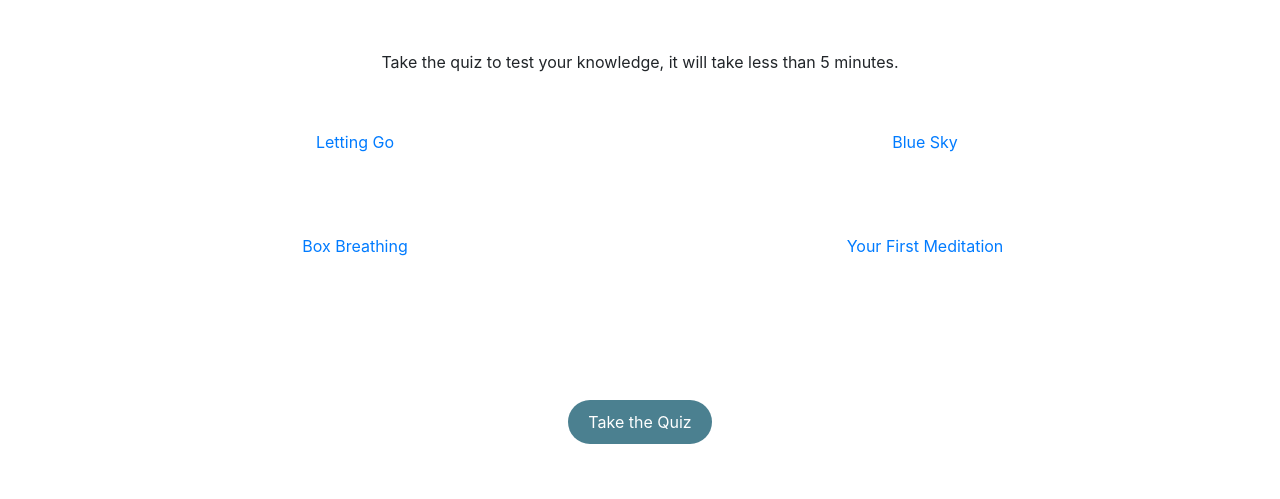
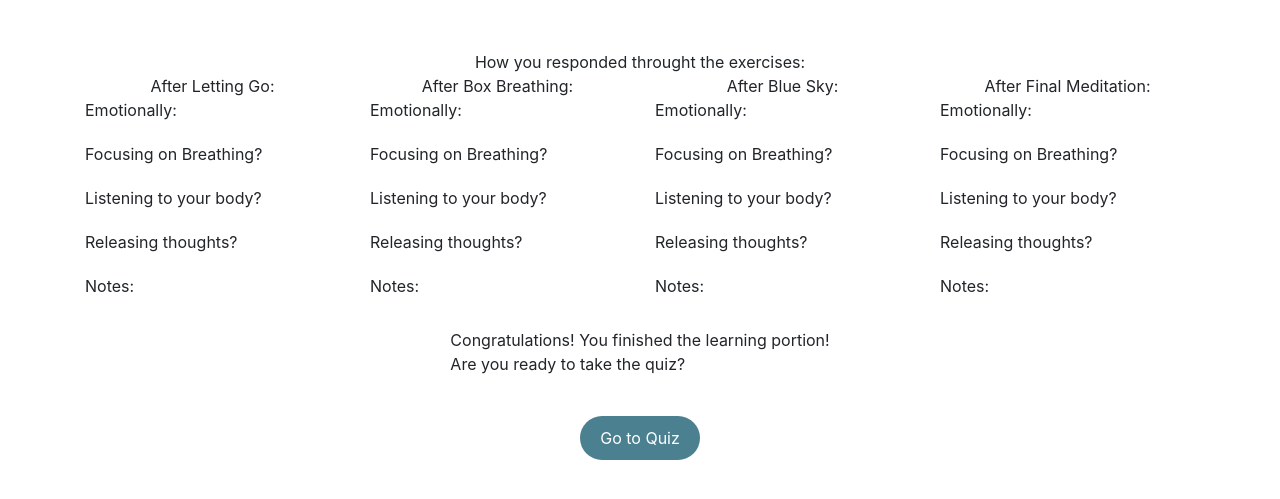
Before and after one commit to Alexsouthwick/UIproject, a Flask app: page /learning/end in a window 1280 px wide. Shown: the part 60-559 px from the top of the page. Run offline with Flask 2, Linux system fonts and the light colour scheme; some libraries are stand-ins or nearby versions.

Commit message:
Added report page

```diff
--- a/server.py
+++ b/server.py
@@ -127,7 +127,7 @@
 
 @app.route('/learning/end')
 def learning_end():
-   return render_template('learning_end.html')
+   return render_template('learning_end.html', reports=reports)
 
 @app.route('/quiz/start')
 def quiz_start():
@@ -193,6 +193,7 @@
 def report(id=None):
    module = modules[id]
    return render_template('report.html', module=module)
+
 @app.route('/report/submit', methods=['GET', 'POST'])
 def submit():
    global reports
@@ -206,7 +207,7 @@
    thoughts = report["thoughts"]
    feelings = report["feelings"]
    new_report = {"id": report_id, "breathing":breathing, "body": body,
-    "thoughts":thoughts,"new_report": new_report,"notes":notes,
+    "thoughts":thoughts,"notes":notes,
    "feelings":feelings }
    reports[report_id] = new_report
    print(reports)
--- a/static/learning.js
+++ b/static/learning.js
@@ -4,8 +4,4 @@
         console.log(next)
         window.location.href = "/report/" + module["id"]
     });
-
-    $("#takeQuizBtn").click(function() {
-        window.location.href = "/quiz/start"
-    });
 })
--- /dev/null
+++ b/static/learning_end.js
@@ -0,0 +1,63 @@
+$(document).ready(function(){
+    console.log(reports)
+    let let_report = reports["1"]
+    let bre_report = reports["2"]
+    let sky_report = reports["3"]
+    let fin_report = reports["4"]
+    for(let k in reports){
+        let report = reports[k]
+        let new_feel = ""
+        if (report["feelings"] < 0 && report["feelings"] > -5){
+            new_feel = "Slightly Agitated"
+        }
+        else if(report["feelings"] > 0 && report["feelings"] < 5){
+            new_feel = "Slightly Relaxed"
+        }
+        else if(report["feelings"] == 0){
+            new_feel = "The Same"
+        }
+        else if(report["feelings"] == -5){
+            new_feel = "Agitated"
+        }
+        else if(report["feelings"] == 5){
+            new_feel = "Relaxed"
+        }
+        let new_breath = report["breathing"].toString()
+        let new_body = report["body"].toString()
+        let new_thoughts = report["thoughts"].toString()
+        let new_notes = report["notes"]
+        if (k == "1"){
+            $("#let_feel").append(new_feel)
+            $("#let_bre").append(new_breath)
+            $("#let_bod").append(new_body)
+            $("#let_tho").append(new_thoughts)
+            $("#let_notes").append(new_notes)
+        }
+        if (k == "2"){
+            $("#bre_feel").append(new_feel)
+            $("#bre_bre").append(new_breath)
+            $("#bre_bod").append(new_body)
+            $("#bre_tho").append(new_thoughts)
+            $("#bre_notes").append(new_notes)
+        }
+        if (k == "3"){
+            $("#sky_feel").append(new_feel)
+            $("#sky_bre").append(new_breath)
+            $("#sky_bod").append(new_body)
+            $("#sky_tho").append(new_thoughts)
+            $("#sky_notes").append(new_notes)
+        }
+        if (k == "4"){
+            $("#fin_feel").append(new_feel)
+            $("#fin_bre").append(new_breath)
+            $("#fin_bod").append(new_body)
+            $("#fin_tho").append(new_thoughts)
+            $("#fin_notes").append(new_notes)
+        }
+
+    }
+
+    $("#takeQuizBtn").click(function() {
+        window.location.href = "/quiz/start"
+    });
+})
--- a/static/main.css
+++ b/static/main.css
@@ -207,4 +207,12 @@
 
 textarea:focus::placeholder {
     color: transparent;
-  }
+}
+
+.response{
+    margin: 10px;
+}
+
+.info{
+    margin: 10px;
+}
--- a/templates/learning_end.html
+++ b/templates/learning_end.html
@@ -2,26 +2,111 @@
 
 {% block content %}
 
-<script type="text/javascript" src="{{ url_for('static', filename = 'learning.js') }}"></script>
+<script type="text/javascript" src="{{ url_for('static', filename = 'learning_end.js') }}"></script>
+<script>
+    let reports = {{reports|tojson}}
+</script>
 
 <div class="row">
     <div class="col-12 d-flex justify-content-center">
-        <p>Take the quiz to test your knowledge, it will take less than 5 minutes.</p>
+        How you responded throught the exercises:
     </div>
 </div>
-<div class="row" id="returnTo">
-    <div class="col-6 d-flex flex-column align-items-center">
-        <a href="#">Letting Go</a>
-        <a href="#">Box Breathing</a>
+<div class="row">
+    <div class="col-3 d-flex flex-column align-items-center">
+        After Letting Go:
     </div>
-    <div class="col-6 d-flex flex-column align-items-center">
-        <a href="#">Blue Sky</a>
-        <a href="#">Your First Meditation</a>
+    <div class="col-3 d-flex flex-column align-items-center">
+        After Box Breathing:
+    </div>
+    <div class="col-3 d-flex flex-column align-items-center">
+        After Blue Sky:
+    </div>
+    <div class="col-3 d-flex flex-column align-items-center">
+        After Final Meditation:
+    </div>
+</div>
+<div class="row">
+    <div class="col-3 d-flex flex-column">
+        Emotionally: <span class="response" id="let_feel"></span>
+    </div>
+    <div class="col-3 d-flex flex-column">
+        Emotionally: <span class="response" id="bre_feel"></span>
+    </div>
+    <div class="col-3 d-flex flex-column">
+        Emotionally: <span class="response" id="sky_feel"></span>
+    </div>
+    <div class="col-3 d-flex flex-column">
+        Emotionally: <span class="response" id="fin_feel"></span>
+    </div>
+</div>
+<div class="row">
+    <div class="col-3 d-flex flex-column">
+        Focusing on Breathing? <span class="response" id="let_bre"></span>
+    </div>
+    <div class="col-3 d-flex flex-column">
+        Focusing on Breathing? <span class="response" id="bre_bre"></span>
+    </div>
+    <div class="col-3 d-flex flex-column">
+        Focusing on Breathing? <span class="response" id="sky_bre"></span>
+    </div>
+    <div class="col-3 d-flex flex-column">
+        Focusing on Breathing? <span class="response" id="fin_bre"></span>
+    </div>
+</div>
+<div class="row">
+    <div class="col-3 d-flex flex-column">
+        Listening to your body? <span class="response" id="let_bod"></span>
+    </div>
+    <div class="col-3 d-flex flex-column">
+        Listening to your body? <span class="response" id="bre_bod"></span>
+    </div>
+    <div class="col-3 d-flex flex-column">
+        Listening to your body? <span class="response" id="sky_bod"></span>
+    </div>
+    <div class="col-3 d-flex flex-column">
+        Listening to your body? <span class="response" id="fin_bod"></span>
+    </div>
+</div>
+<div class="row">
+    <div class="col-3 d-flex flex-column">
+        Releasing thoughts? <span class="response" id="let_tho"></span>
+    </div>
+    <div class="col-3 d-flex flex-column">
+        Releasing thoughts? <span class="response" id="bre_tho"></span>
+    </div>
+    <div class="col-3 d-flex flex-column">
+        Releasing thoughts? <span class="response" id="sky_tho"></span>
+    </div>
+    <div class="col-3 d-flex flex-column">
+        Releasing thoughts? <span class="response" id="fin_tho"></span>
+    </div>
+</div>
+<div class="row">
+    <div class="col-3 d-flex flex-column">
+        Notes: <div class="response" id="let_notes"></div>
+    </div>
+    <div class="col-3 d-flex flex-column">
+        Notes: <div class="response" id="bre_notes"></div>
+    </div>
+    <div class="col-3 d-flex flex-column">
+        Notes: <div class="response" id="sky_notes"></div>
+    </div>
+    <div class="col-3 d-flex flex-column">
+        Notes: <div class="response" id="fin_notes"></div>
     </div>
 </div>
 <div class="row">
     <div class="col-12 d-flex justify-content-center">
-        <button class="continue-btn" id="takeQuizBtn">Take the Quiz</button>
+        <div class = "info">
+            <div>Congratulations! You finished the learning portion!</div>
+            <div>Are you ready to take the quiz?</div>
+        </div>
+    </div>
+</div>
+<div class="row">
+    <div class="col-12 d-flex justify-content-center">
+        <button class="continue-btn" id="takeQuizBtn">Go to Quiz</button>
     </div>
 </div>
 
```
Also changed, not shown: templates/quiz_start.html (+11 -2 lines).
